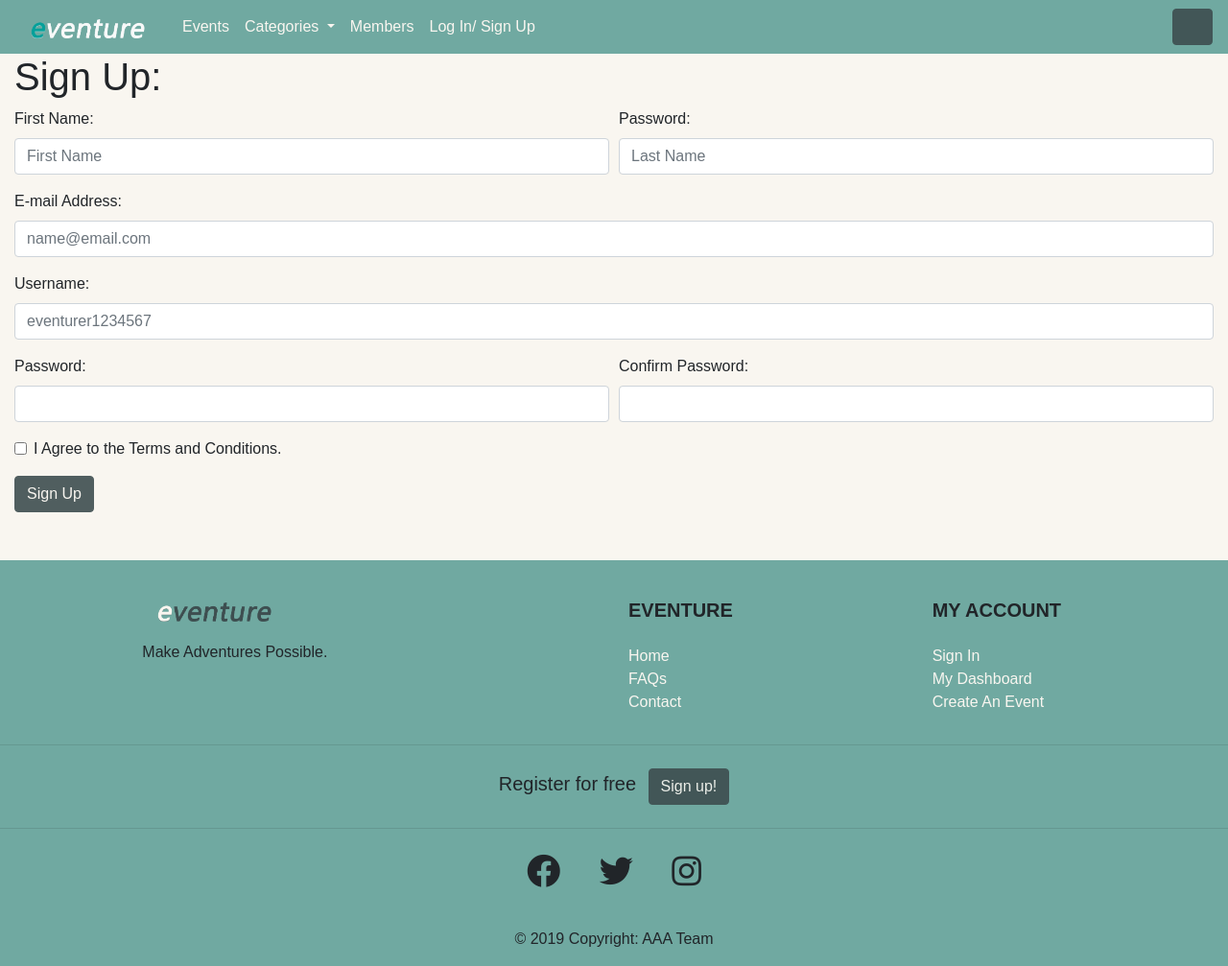
After one commit to CodemasterInstitute/Eventure, a PHP site: page /signUp.php in a window 1280 px wide. The commit adds this page. Shown: the whole page at 96% size. Run offline with PHP 8.4, Linux system fonts and the light colour scheme; some libraries are stand-ins or nearby versions.

Commit message:
created sign up page

```diff
--- a/CSS/main.css
+++ b/CSS/main.css
@@ -358,3 +358,6 @@ p.banner-tagline {
 .fa-search {
     cursor: pointer;
 }
+
+
+/*Sign Up Page*/
--- /dev/null
+++ b/signUp.php
@@ -0,0 +1,98 @@
+<!DOCTYPE html>
+<html lang="en">
+<head>
+    <meta charset="utf-8">
+    <meta http-equiv="X-UA-Compatible" content="IE=edge">
+    <title>Eventure</title>
+    <meta name="viewport" content="width=device-width, initial-scale=1, shrink-to-fit=no">
+    <link rel="stylesheet" href="https://use.fontawesome.com/releases/v5.8.1/css/all.css" integrity="sha384-50oBUHEmvpQ+1lW4y57PTFmhCaXp0ML5d60M1M7uH2+nqUivzIebhndOJK28anvf" crossorigin="anonymous">
+    <link rel="stylesheet" href="https://stackpath.bootstrapcdn.com/bootstrap/4.3.1/css/bootstrap.min.css" integrity="sha384-ggOyR0iXCbMQv3Xipma34MD+dH/1fQ784/j6cY/iJTQUOhcWr7x9JvoRxT2MZw1T" crossorigin="anonymous">
+    <link rel="stylesheet" type="text/css" media="screen" href="CSS/main.css">
+    <style>
+
+    </style>
+
+</head>
+<body>
+    <!--Entire width header/hero
+    <div class="container-fluid">
+        <div class="row">
+            <div class="col-lg-12">
+
+            </div>
+        </div>
+    </div>-->
+    <!--Main Container with auto margins
+    <div class="container">
+
+    </div>-->
+ <!-- Optional JavaScript -->
+    <!-- jQuery first, then Popper.js, then Bootstrap JS -->
+
+    <?php
+    include 'header.php';
+      ?>
+
+    <div class="container-fluid">
+        <h1>Sign Up:</h1>
+            <form id="signup-form">
+                <div class="form-row">
+                    <div class="form-group col-md-6">
+                    <label for="newFName">First Name:</label>
+                    <input type="firstname" class="form-control" id="newFName" placeholder="First Name">
+                    </div>
+                    <div class="form-group col-md-6">
+                    <label for="newLName">Password:</label>
+                    <input type="lastname" class="form-control" id="newLName" placeholder="Last Name">
+                    </div>
+                </div>
+                <div class="form-group">
+                    <label for="newEmailAddress">E-mail Address:</label>
+                    <input type="email" class="form-control" id="newEmailAddress" placeholder="name@email.com">
+                </div>
+
+                <div class="form-group">
+                    <label for="newUsername">Username:</label>
+                    <input type="username" class="form-control" id="newUsername" placeholder="eventurer1234567">
+                </div>
+
+                <div class="form-row">
+                    <div class="form-group col-md-6">
+                        <label for="newPassword">Password:</label>
+                        <input type="text" class="form-control" id="newPassword">
+                    </div>
+                    <div class="form-group col-md-6">
+                        <label for="confirmPass">Confirm Password:</label>
+                        <input type="text" class="form-control" id="confirmPass">
+                    </div>
+
+                </div>
+                <div class="form-group">
+                    <div class="form-check">
+                    <input class="form-check-input" type="checkbox" id="gridCheck">
+                    <label class="form-check-label" for="gridCheck">
+                        I Agree to the Terms and Conditions.
+                    </label>
+                    </div>
+                </div>
+                <button type="submit" class="btn btn-primary">Sign Up</button>
+            </form>
+
+
+    </div>
+
+    <?php
+    include 'footer.php';
+      ?>
+
+
+
+        <script src="https://code.jquery.com/jquery-3.3.1.slim.min.js"
+    integrity="sha384-q8i/X+965DzO0rT7abK41JStQIAqVgRVzpbzo5smXKp4YfRvH+8abtTE1Pi6jizo" crossorigin="anonymous"></script>
+    <script src="https://cdnjs.cloudflare.com/ajax/libs/popper.js/1.14.7/umd/popper.min.js"
+    integrity="sha384-UO2eT0CpHqdSJQ6hJty5KVphtPhzWj9WO1clHTMGa3JDZwrnQq4sF86dIHNDz0W1" crossorigin="anonymous"></script>
+    <script src="https://stackpath.bootstrapcdn.com/bootstrap/4.3.1/js/bootstrap.min.js"
+    integrity="sha384-JjSmVgyd0p3pXB1rRibZUAYoIIy6OrQ6VrjIEaFf/nJGzIxFDsf4x0xIM+B07jRM" crossorigin="anonymous"></script>
+    <script src="main.js"></script>
+</body>
+</html>
```
